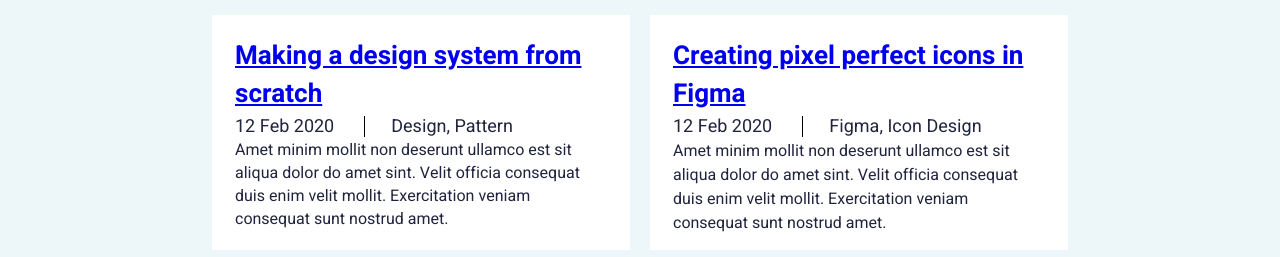
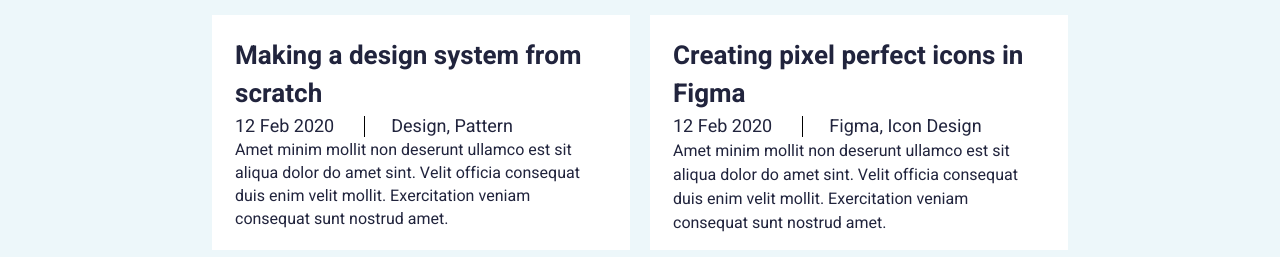
Before and after one commit to diananek/John-site, a plain HTML site: page index.html in a window 1280 px wide. Shown: the part 695-952 px from the top of the page. Drawn offline with Linux system fonts and the light colour scheme.

Commit message:
Добавлены стили для всех тэгов a

```diff
--- a/scss/base.scss
+++ b/scss/base.scss
@@ -15,6 +15,11 @@ body {
     &._lock {
         overflow: hidden;
     }
+}
+
+a {
+    color: #21243D;
+    text-decoration: none;
 }
 
 .page {
```
Also changed, not shown: css/base.min.css, 1 other file.
